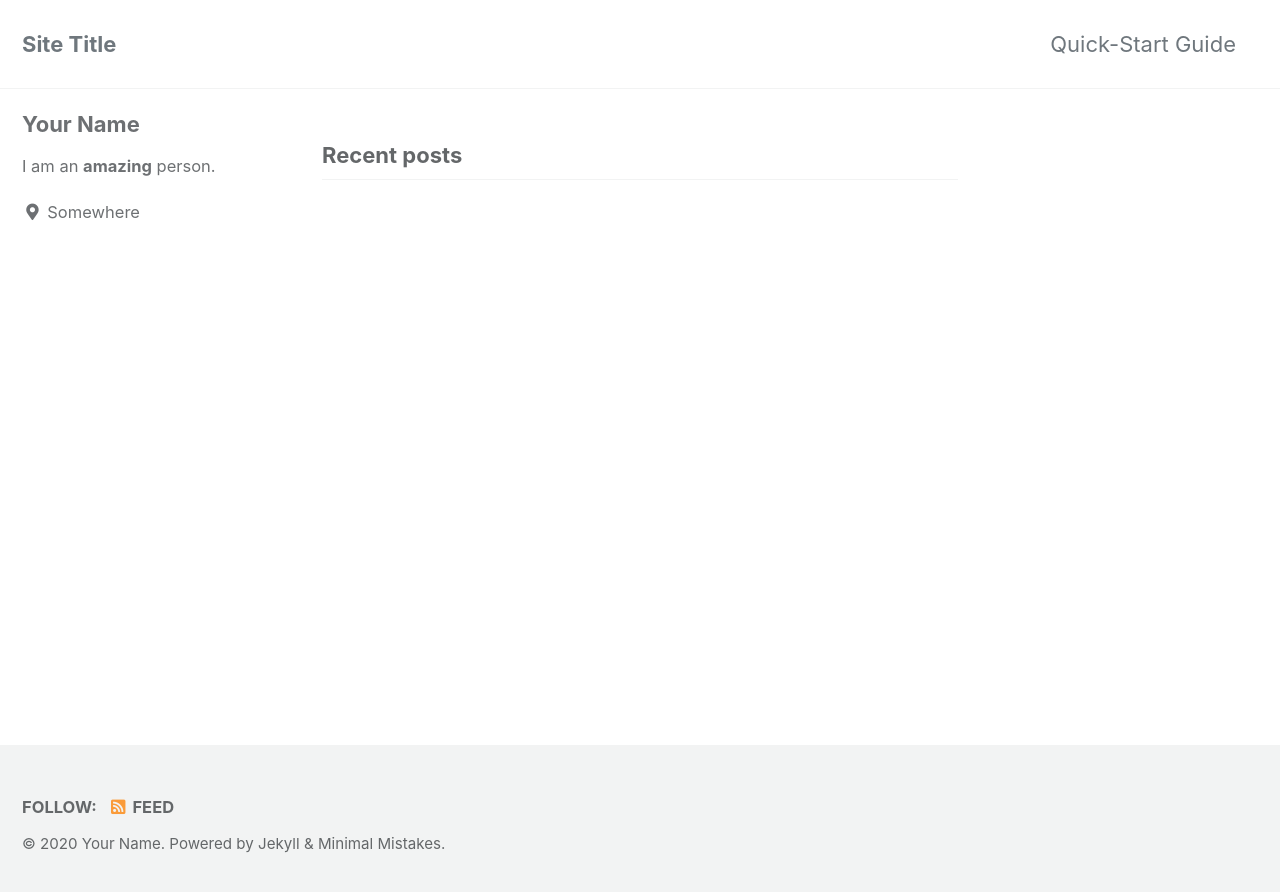
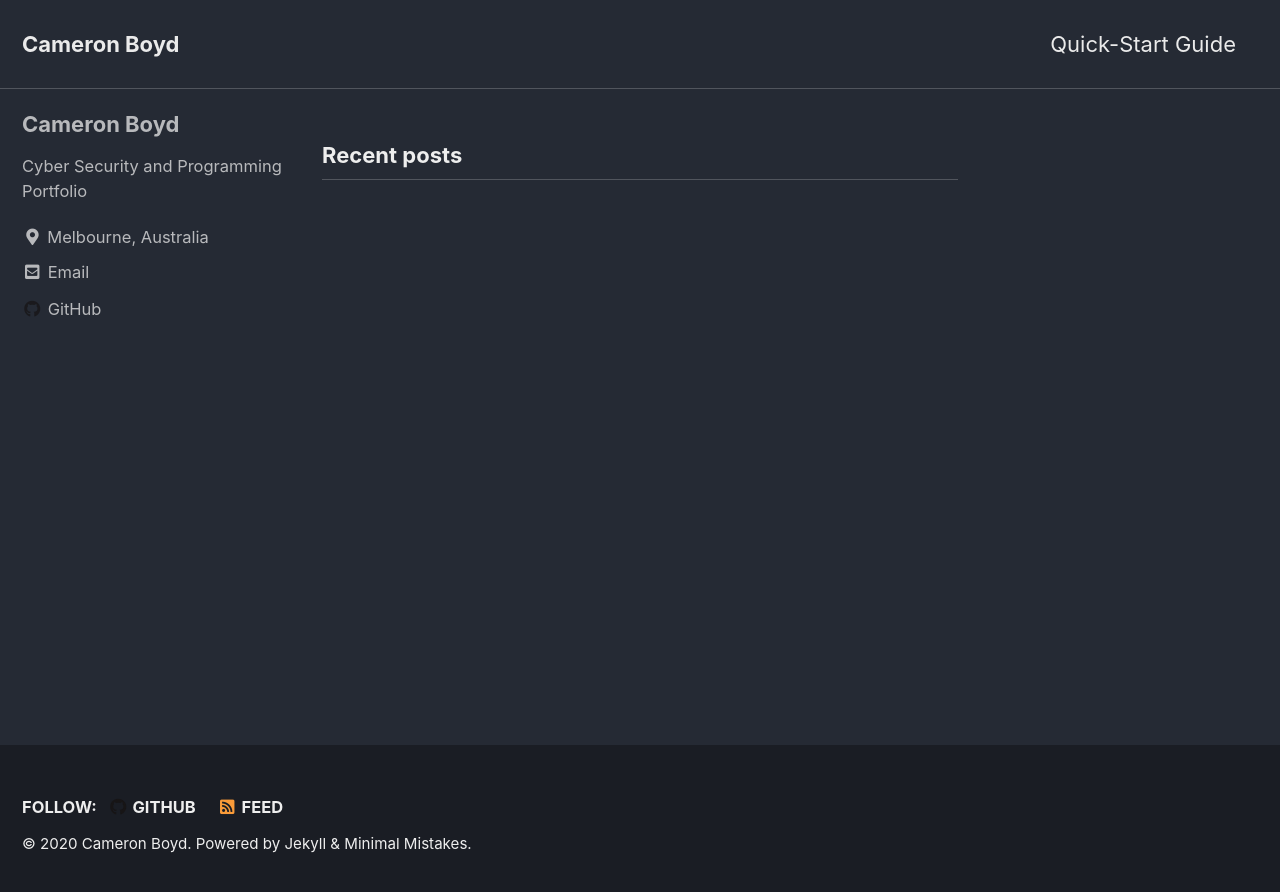
Before and after one commit to cjboyd1999/cjboyd1999.github.io, a Jekyll site: the page built from index.html, in a window 1280 px wide. Shown: the top 892 px of the page. Built offline with Jekyll 4.4.1, drawn with Linux system fonts in a browser that asks for light colours; cached includes are drawn as plain includes; the list of posts is cut into pages by our own code.

Commit message:
Modifications to the _config.yml file

```diff
--- a/_config.yml
+++ b/_config.yml
@@ -12,15 +12,15 @@
 
 # theme                  : "minimal-mistakes-jekyll"
 # remote_theme           : "mmistakes/minimal-mistakes"
-minimal_mistakes_skin    : "default" # "air", "aqua", "contrast", "dark", "dirt", "neon", "mint", "plum", "sunrise"
+minimal_mistakes_skin    : "dark" # "air", "aqua", "contrast", "default", "dirt", "neon", "mint", "plum", "sunrise"
 
 # Site Settings
 locale                   : "en-US"
-title                    : "Site Title"
+title                    : "Cameron Boyd"
 title_separator          : "-"
 subtitle                 : # site tagline that appears below site title in masthead
-name                     : "Your Name"
-description              : "An amazing website."
+name                     : "Cameron Boyd"
+description              : "Cyber Security and Programming Portfolio"
 url                      : # the base hostname & protocol for your site e.g. "https://mmistakes.github.io"
 baseurl                  : # the subpath of your site, e.g. "/blog"
 repository               : # GitHub username/repo-name e.g. "mmistakes/minimal-mistakes"
@@ -93,15 +93,15 @@ analytics:
 
 # Site Author
 author:
-  name             : "Your Name"
+  name             : "Cameron Boyd"
   avatar           : # path of avatar image, e.g. "/assets/images/bio-photo.jpg"
-  bio              : "I am an **amazing** person."
-  location         : "Somewhere"
+  bio              : "Cyber Security and Programming Portfolio"
+  location         : "Melbourne, Australia"
   email            :
   links:
     - label: "Email"
       icon: "fas fa-fw fa-envelope-square"
-      # url: "mailto:your.name@email.com"
+      url: "mailto:cameronjboyd123@gmail.com"
     - label: "Website"
       icon: "fas fa-fw fa-link"
       # url: "https://your-website.com"
@@ -113,7 +113,7 @@ author:
       # url: "https://facebook.com/"
     - label: "GitHub"
       icon: "fab fa-fw fa-github"
-      # url: "https://github.com/"
+      url: "https://github.com/cjboyd1999"
     - label: "Instagram"
       icon: "fab fa-fw fa-instagram"
       # url: "https://instagram.com/"
@@ -129,7 +129,7 @@ footer:
       # url:
     - label: "GitHub"
       icon: "fab fa-fw fa-github"
-      # url:
+      url: "https://github.com/cjboyd1999"
     - label: "GitLab"
       icon: "fab fa-fw fa-gitlab"
       # url:
@@ -279,3 +279,11 @@ defaults:
       comments: # true
       share: true
       related: true
+
+  # _pages
+  - scope:
+      path: ""
+      type: pages
+    values:
+      layout: single
+      author_profile: true
```
